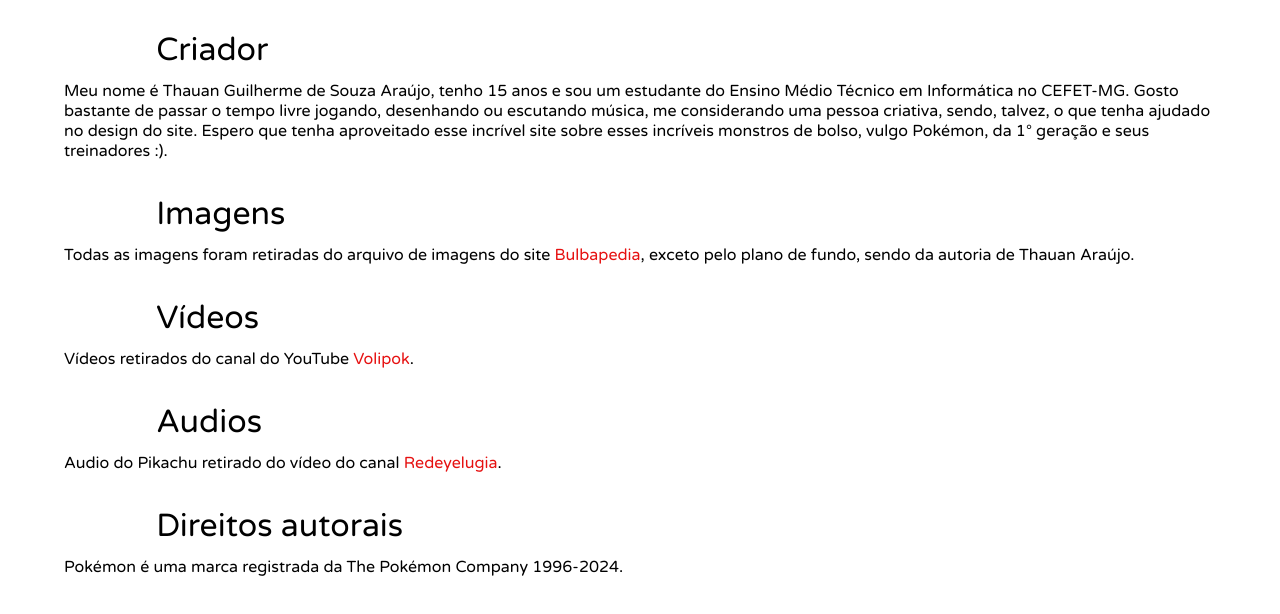
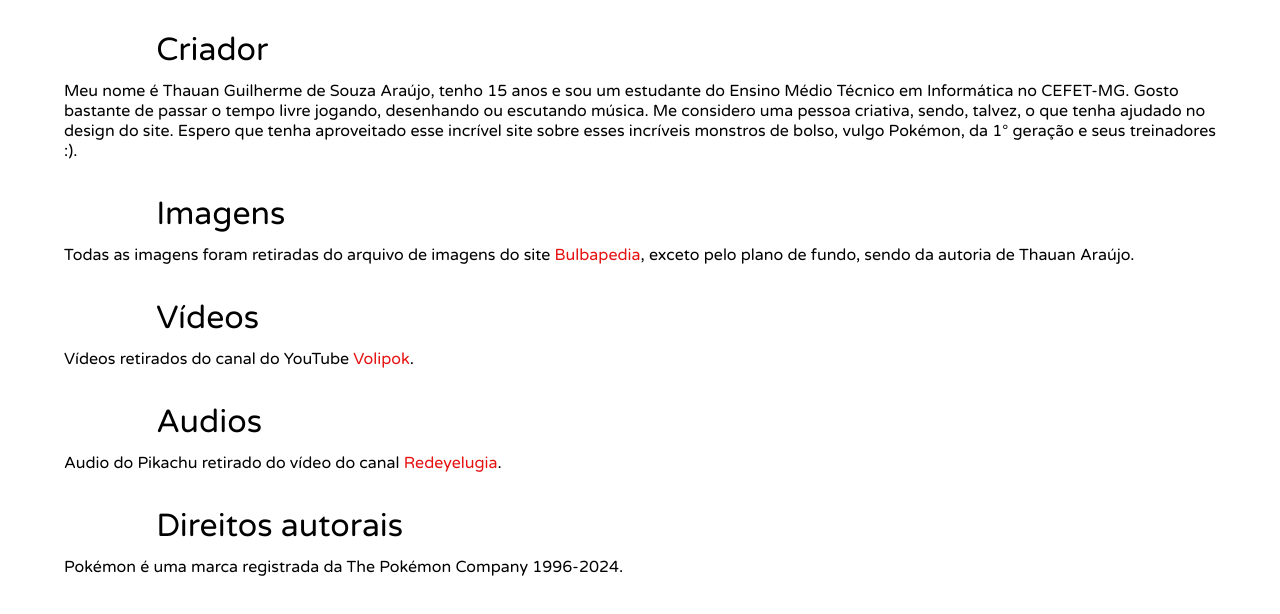
Before and after one commit to ThauanAraujo/kantasticos-de-kanto, a plain HTML site: page creditos.html in a window 1280 px wide. Shown: the part 60-674 px from the top of the page. Drawn offline with Linux system fonts and the light colour scheme; a web font is replaced by a local one.

Commit message:
Add files via upload

```diff
--- a/creditos.html
+++ b/creditos.html
@@ -41,7 +41,7 @@
             <dt>Criador</dt>
             <dd>
                 Meu nome é Thauan Guilherme de Souza Araújo, tenho 15 anos e sou um estudante do Ensino Médio Técnico em Informática no CEFET-MG.
-                Gosto bastante de passar o tempo livre jogando, desenhando ou escutando música, me considerando uma pessoa criativa,
+                Gosto bastante de passar o tempo livre jogando, desenhando ou escutando música. Me considero uma pessoa criativa,
                 sendo, talvez, o que tenha ajudado no design do site. Espero que tenha aproveitado esse incrível site sobre esses incríveis
                 monstros de bolso, vulgo Pokémon, da 1° geração e seus treinadores :).
             </dd>
```
